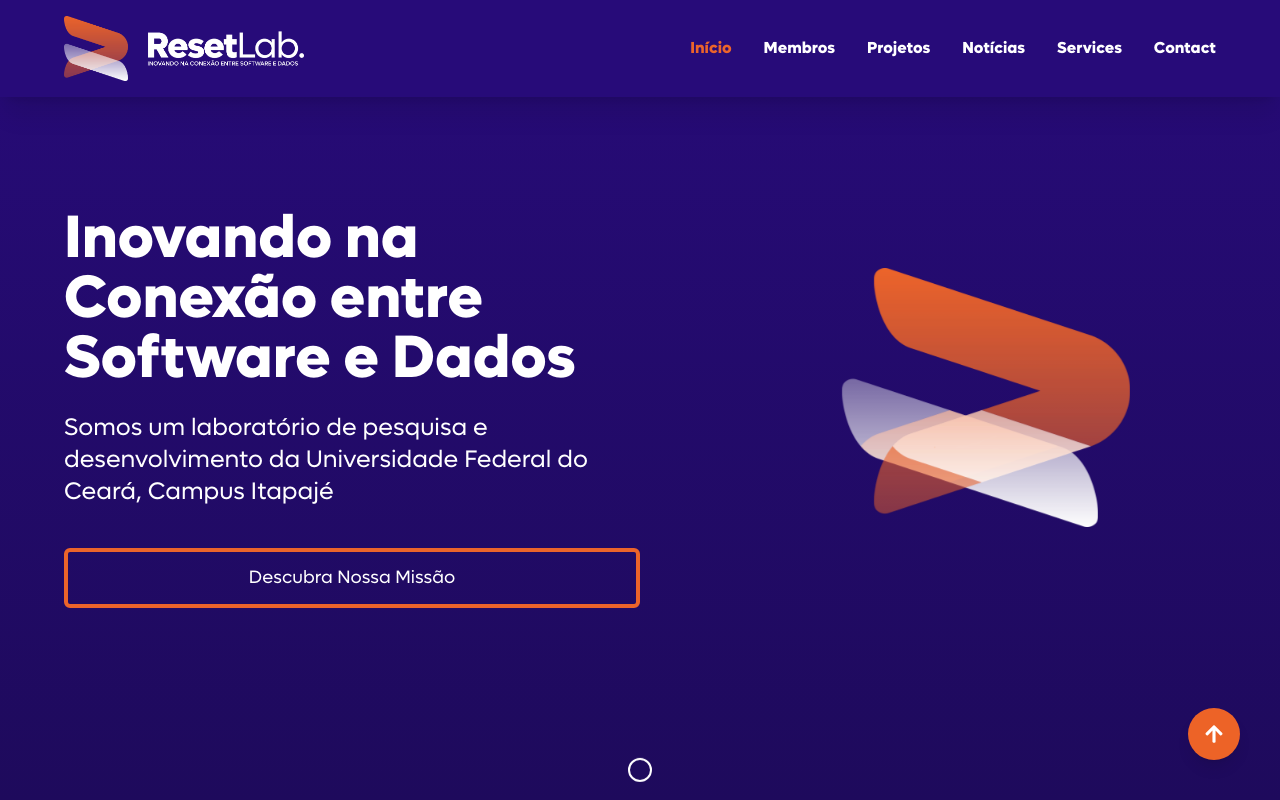
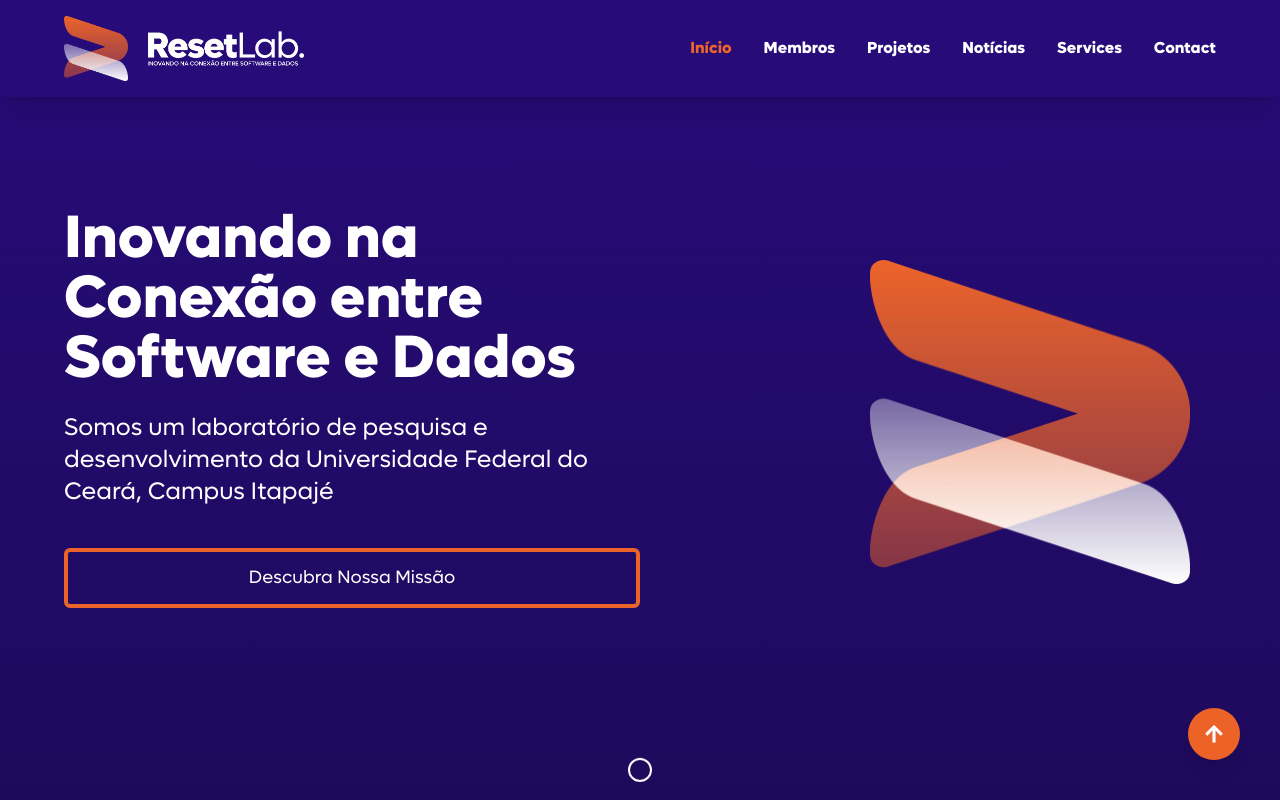
Before and after one commit to reset-ufc/reset-ufc.github.io, a React (Vite) app: page /home in a window 1280 px wide. Shown: the top 800 px of the page. Built offline with nearby package versions, Linux system fonts and the light colour scheme; what tailwindcss-animated would draw is missing.

Commit message:
fix logo animation

```diff
--- a/src/components/Collection/index.tsx
+++ b/src/components/Collection/index.tsx
@@ -1,20 +1,10 @@
-import { useState, useEffect } from "react";
 import { motion } from "framer-motion";
 import CustomButton from "../CustomButton";
 import "./index.css";
 import vectorLeft from "/public/vetor branco.png";
 import vectorRight from "/public/Vetor Laranja.png";
 
-export default function Collection() {
-  const [animationFinished, setAnimationFinished] = useState(false);
-
-  useEffect(() => {
-    const timer = setTimeout(() => {
-      setAnimationFinished(true);
-    }, 3000);
-    return () => clearTimeout(timer);
-  }, []);
-
+export function Collection() {
   const handleScroll = () => {
     const nextSection = document.getElementById("collaborative-research");
     if (nextSection) {
@@ -43,10 +33,38 @@
     },
   };
 
+  const logoVariants = {
+    hidden: (direction: "left" | "right") => {
+      if (direction === "left") {
+        return {
+          x: "-100vw",
+          opacity: 0,
+          rotate: -20,
+        };
+      } else {
+        return {
+          x: "100vw",
+          opacity: 0,
+          rotate: 20,
+        };
+      }
+    },
+    visible: {
+      x: 0,
+      opacity: 1,
+      rotate: 0,
+      transition: {
+        duration: 2.5,
+        ease: [0.6, 0.01, -0.05, 0.95],
+        opacity: { duration: 1 },
+      },
+    },
+  };
+
   return (
     <div className="relative min-h-screen overflow-hidden bg-gradient-to-b from-[#270B79] to-[#1E0A5C]">
       <motion.div
-        className="flex flex-col lg:flex-row items-center justify-center h-full px-4 mt-8 md:mt-32 lg:py-0 lg:px-16 max-w-7xl mx-auto"
+        className="flex flex-col lg:flex-row items-center justify-center h-full px-4 mt-10 md:mt-32 lg:py-0 lg:px-16 max-w-7xl mx-auto"
         variants={containerVariants}
         initial="hidden"
         animate="visible"
@@ -79,22 +97,24 @@
         </motion.div>
 
         <div className="lg:w-1/2 flex justify-center items-center">
-          <div className="logo-container relative">
+          <div className="relative h-56 w-56 md:w-full">
             <motion.img
               src={vectorLeft}
-              className="logo-part left-part w-32 md:w-48 lg:w-64 absolute top-0 left-0"
+              className="w-80 absolute left-3 top-5 md:left-[40%] md:top-1 transform -translate-x-1/2"
               alt="Símbolo de Inovação - Parte Esquerda"
-              initial={{ x: "-50%" }}
-              animate={{ x: animationFinished ? "0%" : "-50%" }}
-              transition={{ duration: 1, ease: "easeInOut" }}
+              variants={logoVariants}
+              custom="left"
+              initial="hidden"
+              animate="visible"
             />
             <motion.img
               src={vectorRight}
-              className="logo-part right-part w-32 md:w-48 lg:w-64 absolute top-0 right-0"
+              className="w-80 absolute left-3 top-5 md:left-[40%] md:top-1 transform -translate-x-1/2"
               alt="Símbolo de Inovação - Parte Direita"
-              initial={{ x: "50%" }}
-              animate={{ x: animationFinished ? "0%" : "50%" }}
-              transition={{ duration: 1, ease: "easeInOut" }}
+              variants={logoVariants}
+              custom="right"
+              initial="hidden"
+              animate="visible"
             />
           </div>
         </div>
--- a/src/pages/Home/index.tsx
+++ b/src/pages/Home/index.tsx
@@ -1,4 +1,4 @@
-import Collection from "../../components/Collection";
+import { Collection } from "../../components/Collection";
 import { StatsSection } from "../../components/StatsSection";
 import { useState, useEffect } from "react";
 import { FaArrowUp } from "react-icons/fa";
```
